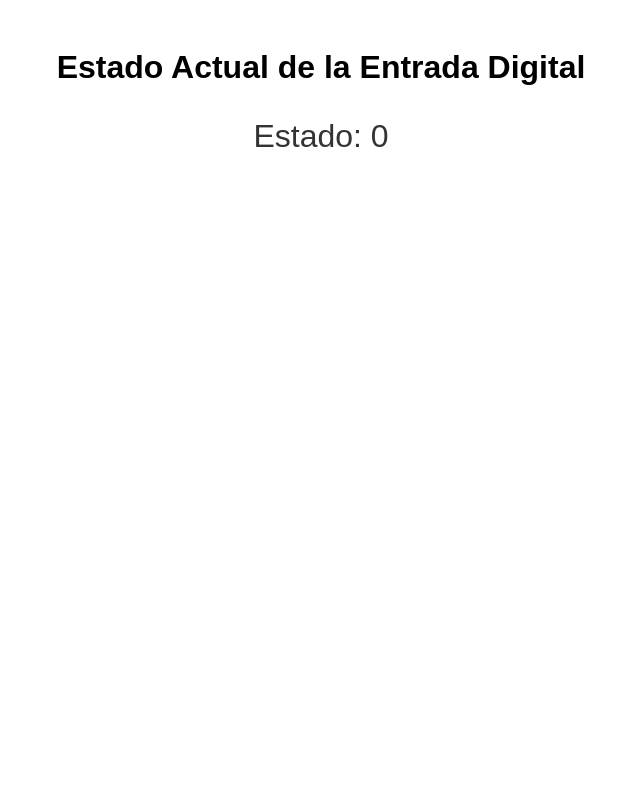
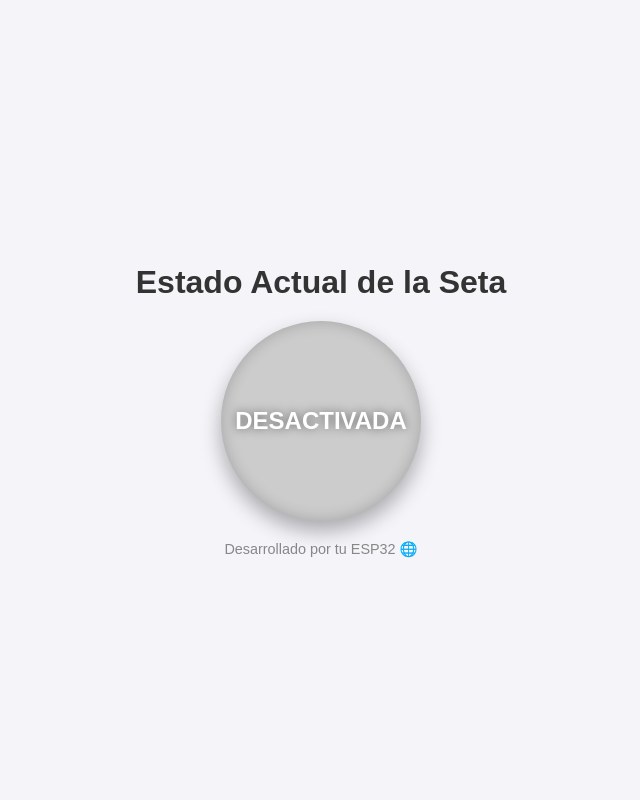
Before and after one commit to jonme3/esp, a Flask app: page / in a window 1280 px wide. Shown: the whole page, without its empty margins (319-959 px from the left). Run offline with Flask 2, Linux system fonts and the light colour scheme.

Commit message:
Update index.html

```diff
--- a/templates/index.html
+++ b/templates/index.html
@@ -3,21 +3,62 @@
 <head>
     <meta charset="UTF-8">
     <meta name="viewport" content="width=device-width, initial-scale=1.0">
-    <title>Estado de la Entrada</title>
+    <title>Estado de la Entrada Digital</title>
     <style>
         body {
             font-family: Arial, sans-serif;
-            text-align: center;
-            padding: 20px;
+            margin: 0;
+            padding: 0;
+            background: #f4f4f9;
+            display: flex;
+            flex-direction: column;
+            align-items: center;
+            justify-content: center;
+            height: 100vh;
         }
-        .estado {
-            font-size: 2rem;
+
+        h1 {
             color: #333;
+            margin-bottom: 20px;
+        }
+
+        .estado-container {
+            position: relative;
+            width: 200px;
+            height: 200px;
+            background: #ccc;
+            border-radius: 50%;
+            box-shadow: inset 0 0 15px rgba(0, 0, 0, 0.2), 0 10px 20px rgba(0, 0, 0, 0.3);
+            display: flex;
+            align-items: center;
+            justify-content: center;
+            transition: background 0.3s ease, box-shadow 0.3s ease;
+        }
+
+        .estado-container.activo {
+            background: red;
+            box-shadow: inset 0 0 15px rgba(255, 0, 0, 0.5), 0 10px 20px rgba(255, 0, 0, 0.7);
+        }
+
+        .estado-text {
+            font-size: 1.5rem;
+            color: #fff;
+            text-shadow: 0 0 10px rgba(0, 0, 0, 0.5);
+            font-weight: bold;
+        }
+
+        footer {
+            margin-top: 20px;
+            color: #888;
+            font-size: 0.9rem;
         }
     </style>
 </head>
 <body>
-    <h1>Estado Actual de la Entrada Digital</h1>
-    <p class="estado">Estado: {{ estado }}</p>
+    <h1>Estado Actual de la Seta</h1>
+    <div class="estado-container {% if estado == 1 %}activo{% endif %}">
+        <div class="estado-text">{% if estado == 1 %}ACTIVADA{% else %}DESACTIVADA{% endif %}</div>
+    </div>
+    <footer>Desarrollado por tu ESP32 🌐</footer>
 </body>
 </html>
```
